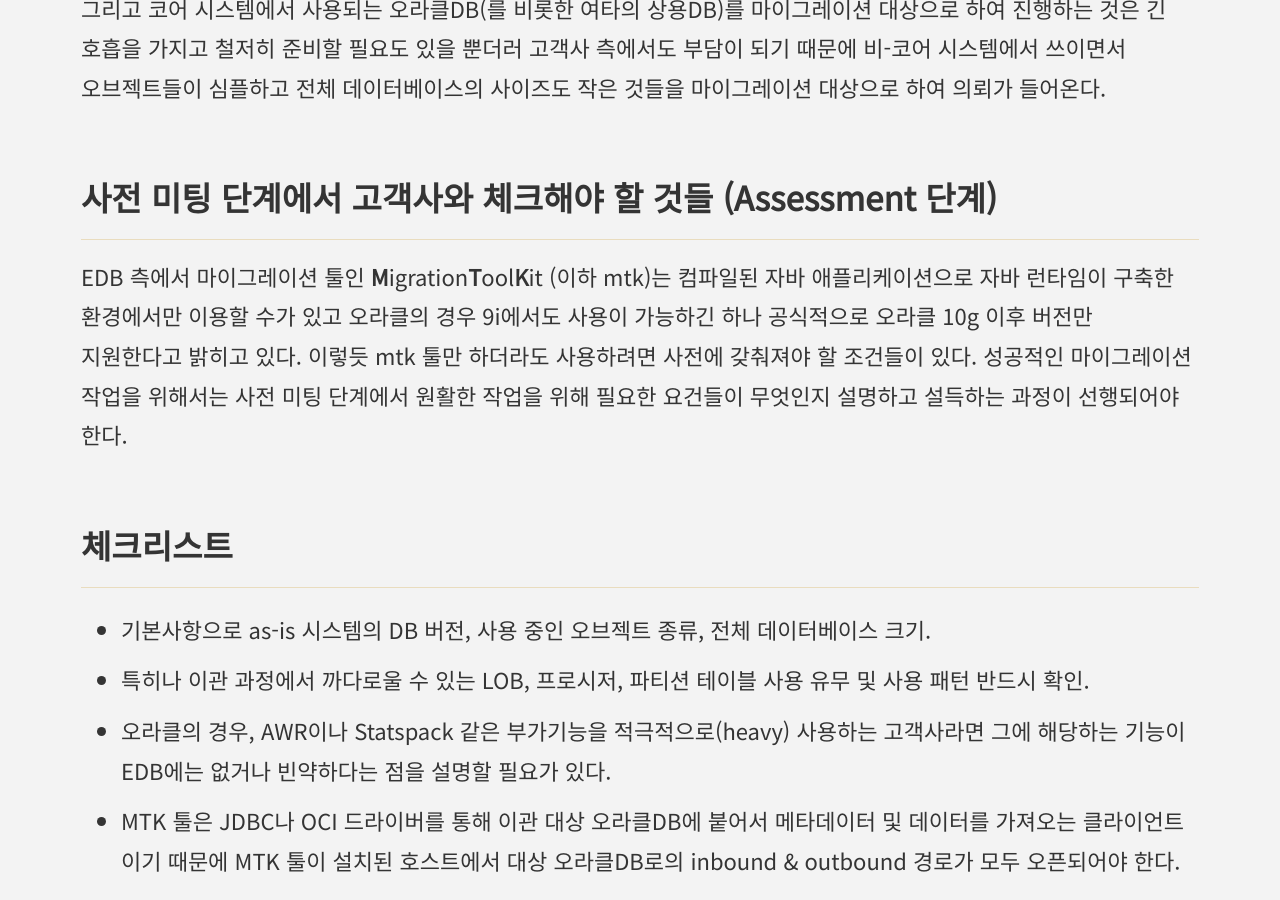
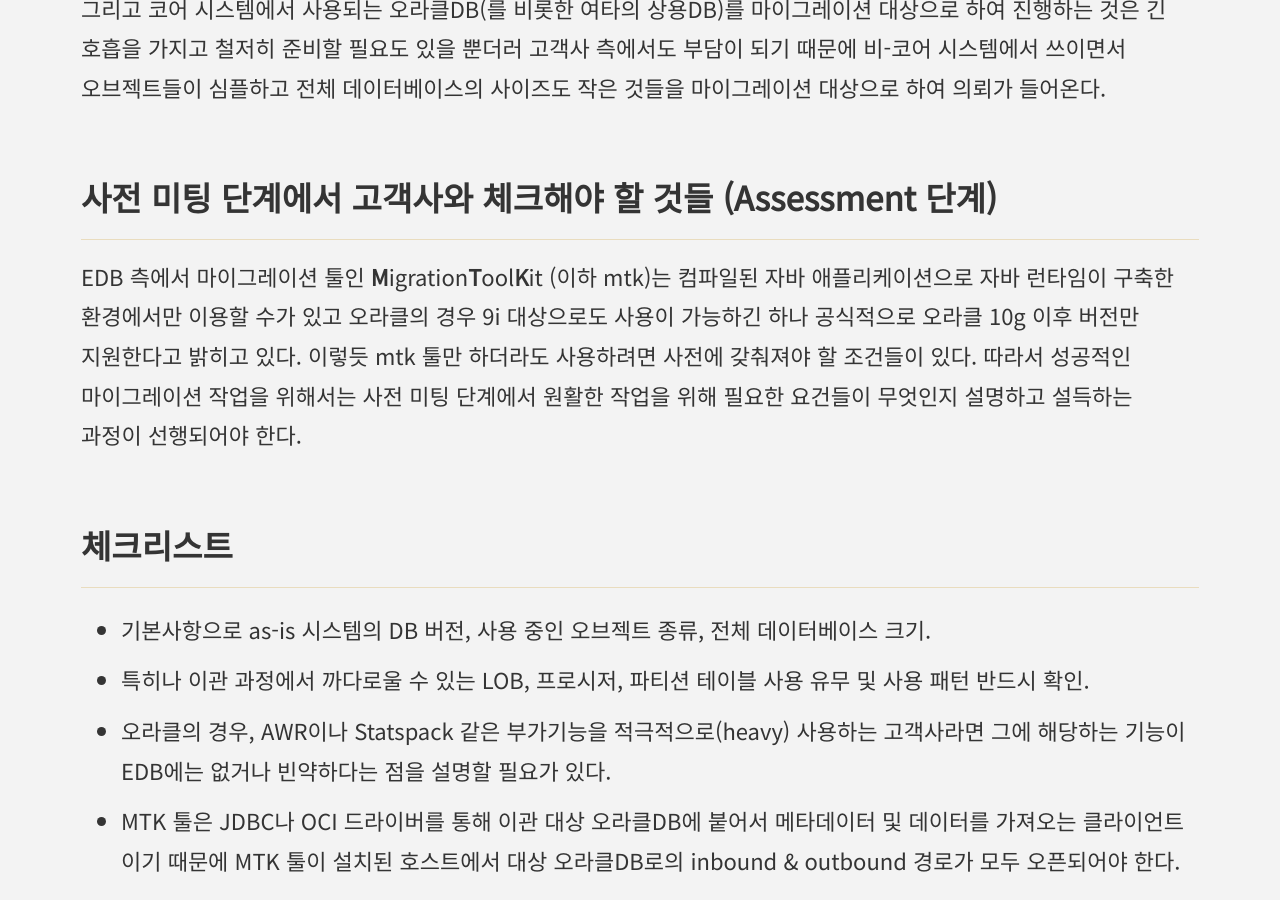
Before and after one commit to coiy/coiy.github.io, a Jekyll site: the page built from _posts/2020-02-07-Oracle_to_edb_assessment.md, in a window 1280 px wide and 900 px high, scrolled down 617 px. Built offline with Jekyll 4.4.1, drawn with Linux system fonts in a browser that asks for light colours; cached includes are drawn as plain includes.

Commit message:
본문 수정.

```diff
--- a/_posts/2020-02-07-Oracle_to_edb_assessment.md
+++ b/_posts/2020-02-07-Oracle_to_edb_assessment.md
@@ -16,7 +16,7 @@ comments: false
 
 ## 사전 미팅 단계에서 고객사와 체크해야 할 것들 (Assessment 단계)
 
-EDB 측에서 마이그레이션 툴인 **M**igration**T**ool**K**it (이하 mtk)는 컴파일된 자바 애플리케이션으로 자바 런타임이 구축한 환경에서만 이용할 수가 있고 오라클의 경우 9i에서도 사용이 가능하긴 하나 공식적으로 오라클 10g 이후 버전만 지원한다고 밝히고 있다. 이렇듯 mtk 툴만 하더라도 사용하려면 사전에 갖춰져야 할 조건들이 있다. 성공적인 마이그레이션 작업을 위해서는 사전 미팅 단계에서 원활한 작업을 위해 필요한 요건들이 무엇인지 설명하고 설득하는 과정이 선행되어야 한다.
+EDB 측에서 마이그레이션 툴인 **M**igration**T**ool**K**it (이하 mtk)는 컴파일된 자바 애플리케이션으로 자바 런타임이 구축한 환경에서만 이용할 수가 있고 오라클의 경우 9i 대상으로도 사용이 가능하긴 하나 공식적으로 오라클 10g 이후 버전만 지원한다고 밝히고 있다. 이렇듯 mtk 툴만 하더라도 사용하려면 사전에 갖춰져야 할 조건들이 있다. 따라서 성공적인 마이그레이션 작업을 위해서는 사전 미팅 단계에서 원활한 작업을 위해 필요한 요건들이 무엇인지 설명하고 설득하는 과정이 선행되어야 한다.
 
 ## 체크리스트
 * 기본사항으로 as-is 시스템의 DB 버전, 사용 중인 오브젝트 종류, 전체 데이터베이스 크기.
```
